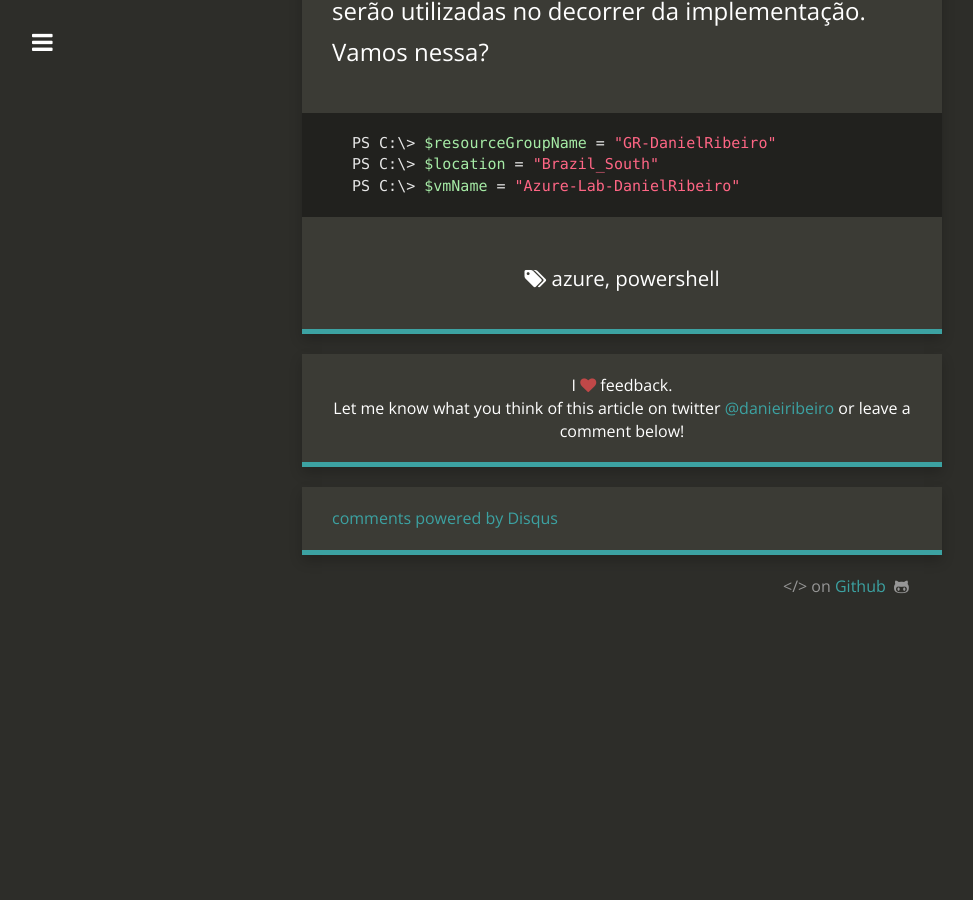
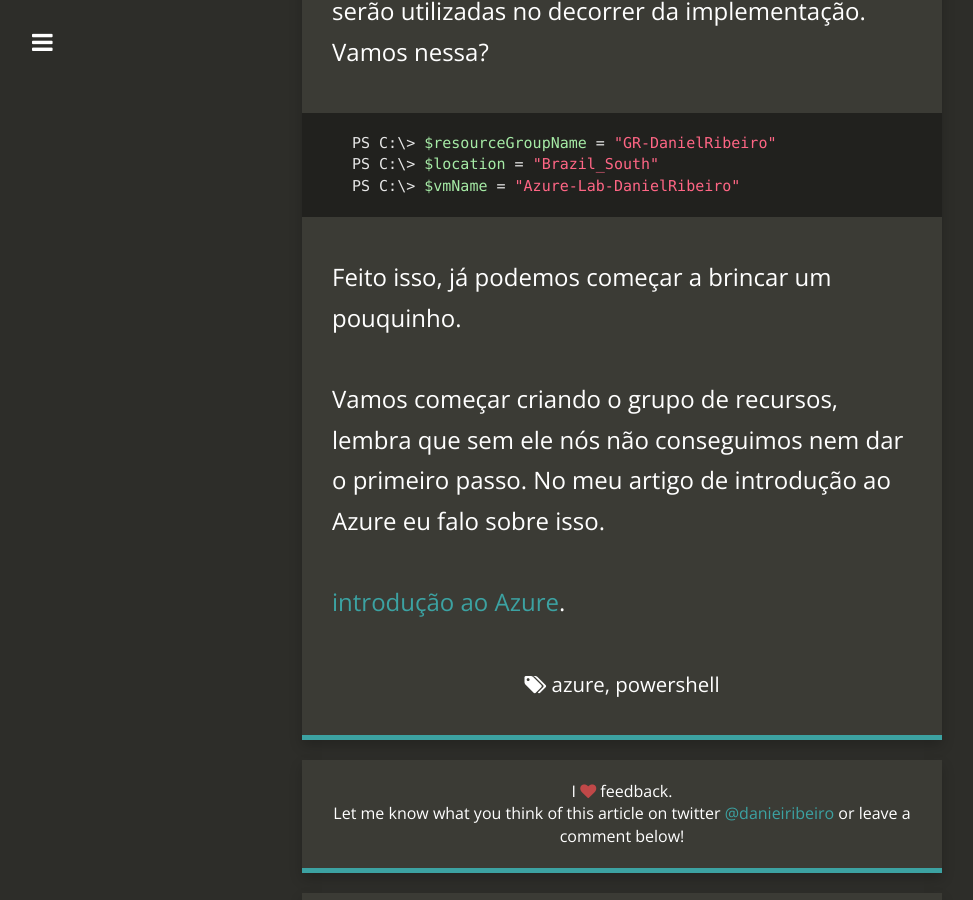
Before and after one commit to daribei/xdanielribeiro.github.io, a Jekyll site: the page built from _posts/2017-12-13-azure-powershell.md, in a window 1280 px wide and 900 px high, scrolled down 1736 px. Shown: the whole window, without its empty margins (18-991 px from the left). Built offline with Jekyll 4.4.1, drawn with Linux system fonts in a browser that asks for light colours; nearby versions of some CDN libraries; comment, search, counter and statistics services are not loaded; before the commit the page ends 2354 px from its top, so only the background shows below that.

Commit message:
Update 2017-12-13-azure-powershell.md

````diff
--- a/_posts/2017-12-13-azure-powershell.md
+++ b/_posts/2017-12-13-azure-powershell.md
@@ -41,3 +41,10 @@
 PS C:\> $location = "Brazil_South"
 PS C:\> $vmName = "Azure-Lab-DanielRibeiro"
 ```
+
+Feito isso, já podemos começar a brincar um pouquinho.
+
+Vamos começar criando o grupo de recursos, lembra que sem ele nós não conseguimos nem dar o primeiro passo.
+No meu artigo de introdução ao Azure eu falo sobre isso.
+
+[introdução ao Azure](http://xdanielribeiro.com.br/azure/2017/12/13/introducao-ms-azure/ "introdução-ao-Azure").
````
